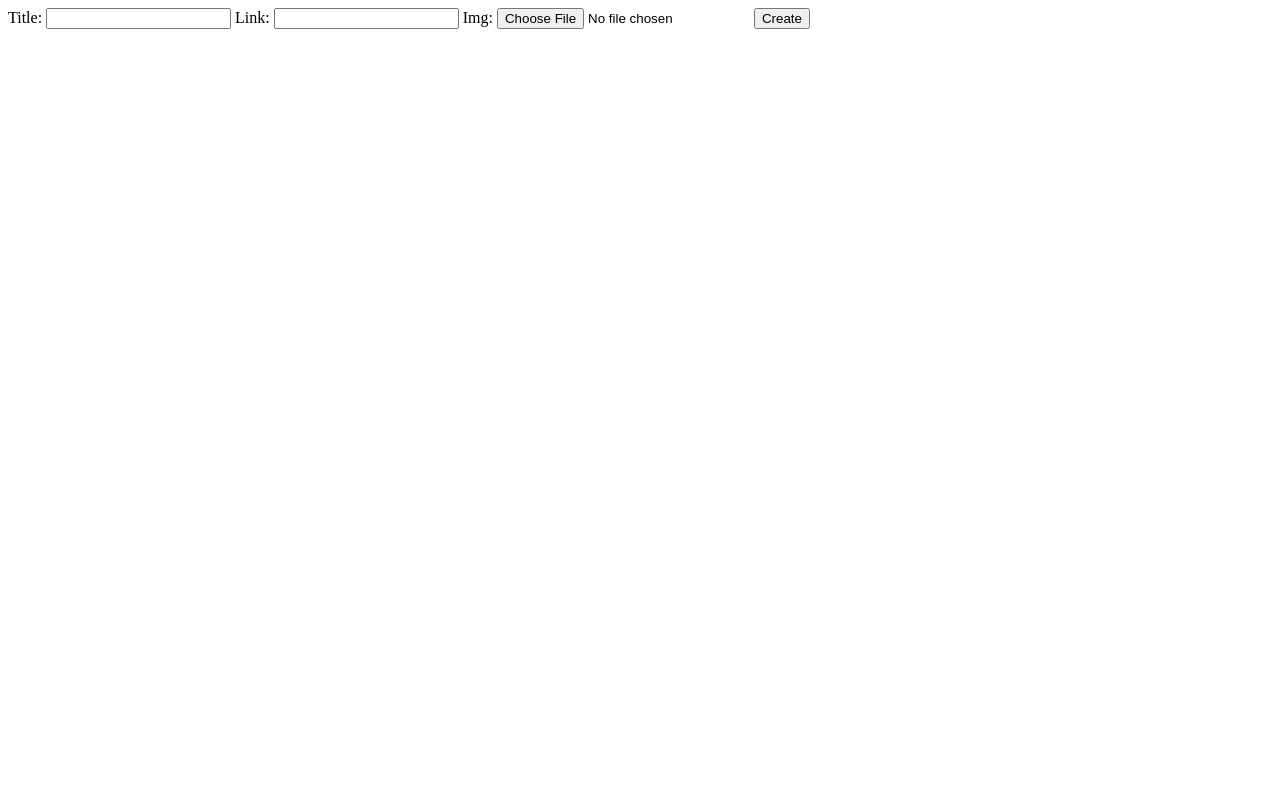
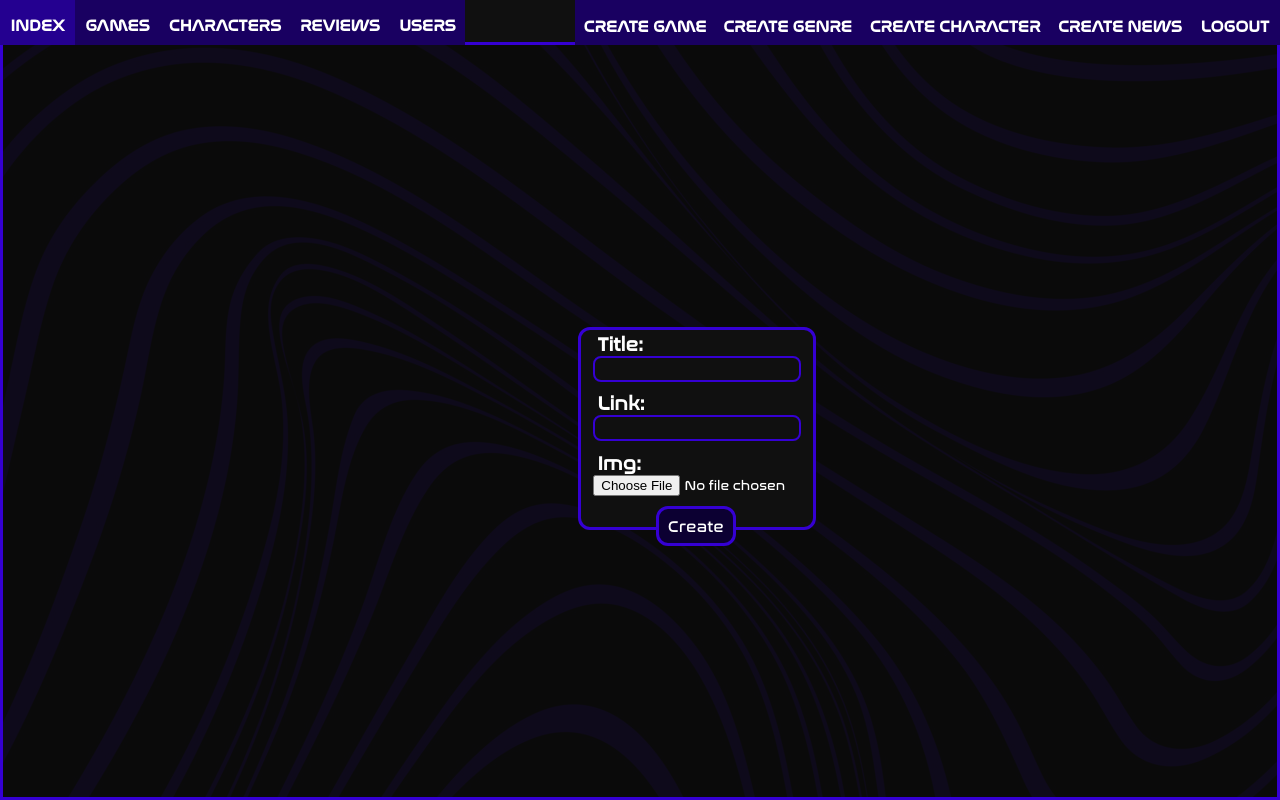
Before and after one commit to bernardofg24/ProjetoDIAM, a Django app: page /levelcheck/createarticle in a window 1280 px wide. Run offline with Django 4.2, Linux system fonts and the light colour scheme; a user stored in the database is signed in.

Commit message:
não morreu na praia

```diff
--- /dev/null
+++ b/projeto/levelcheck/static/website/css/admin.css
@@ -0,0 +1,150 @@
+@font-face {
+  font-family: detroit;
+  src: url("../fonts/nasalization-rg.otf");
+}
+
+html{
+	height: 100%;
+	width: 100%;
+	margin: 0;
+	padding: 0;
+	font-family: detroit;
+}
+
+body{
+	background-image: url("../images/background.png");
+	height: 100%;
+	width: 100%;
+	margin: 0;
+	padding: 0;
+}
+
+nav{
+	background-color: #101010;
+	height: 5.3%;
+	margin: 0;
+	padding: 0;
+	border-bottom-style: solid;
+	border-color: #3500D3;
+	color: white;
+	display: flex;
+	justify-content: space-between;
+}
+
+.nav_link{
+	background-color: #190061;
+	height: 70%;
+	margin: 0;
+	padding: 0;
+	padding-top: 2.5%;
+	text-align: center;
+	text-decoration: none;
+	font-weight: bold;
+}
+
+.nav_link:visited, .nav_link:link{
+	color: white;
+}
+
+.nav_link:hover{
+	background-color: #240090;
+	cursor: pointer;
+}
+
+.nav_link:active{
+	background-color: #0C0032;
+}
+
+#main{
+	background-color: rgba(16,16,16,0.66);
+	height: 94%;
+	border-bottom-style: solid;
+	border-right-style: solid;
+	border-left-style: solid;
+	border-color: #3500D3;
+	margin: 0;
+	padding: 0;
+	display: flex;
+	flex-wrap: wrap;
+}
+
+legend, label{
+	margin: 0;
+	padding: 0;
+	color: white;
+	word-wrap: break-word;
+}
+
+.link_button{
+	background-color: #0C0032;
+	border: solid;
+	border-color: #3500D3;
+	color: white;
+	text-align: center;
+	text-decoration: none;
+	width: 80px;
+	height: 40px;
+	padding: 0;
+	margin: 0;
+	margin-top: 5%;
+	margin-left: 30%;
+	font-family: detroit;
+	font-size: 1em;
+	cursor: pointer;
+	border-radius: 12px;
+}
+
+.link_button:hover{
+	background-color: #190061;
+}
+
+.link_button:active{
+	background-color: #0C0032;
+}
+
+.section_button{
+	height: 12.5%;
+	width: 100%;
+	margin: 0;
+	padding: 0;
+	display: flex;
+	justify-content: center;
+	align-items: center;
+}
+
+label{
+	font-weight: bold;
+	font-size: 1.2em;
+	padding-left: 2%;
+}
+
+fieldset{
+	border-color: #3500D3;
+	border-style: solid;
+	border-radius: 12px;
+	border-width: 3px;
+	background-color: rgb(16,16,16);
+	height: 35%;
+	margin-bottom: 4%;
+}
+
+input[type=date], input[type=text], select, textarea{
+	border-color: #3500D3;
+	border-style: solid;
+	border-radius: 8px;
+	background-color: rgb(16,16,16);
+	color: white;
+	width: 200px;
+	height: 20px;
+	font-family: detroit;
+	color-scheme: dark;
+	font-size: 0.8em;
+	margin-bottom: 5%;
+	margin-right: 20%;
+}
+
+input[type=file]{
+	color: white;
+	font-family: detroit;
+	width: 200px;
+}
--- a/projeto/levelcheck/templates/levelcheck/create_article.html
+++ b/projeto/levelcheck/templates/levelcheck/create_article.html
@@ -1,16 +1,20 @@
-<!DOCTYPE html>
-<html lang="en">
-<head>
-    <meta charset="UTF-8">
-    <title>Article Form</title>
-</head>
-<body>
+{% extends "levelcheck/index.html" %}
 
-    <form method="post" enctype="multipart/form-data">
+{% block tab %}
+    <title>News Creation</title>
+{% endblock %}
+
+{% block css %}
+    {% load static %}
+    <link rel="stylesheet" type="text/css" href="{% static 'website/css/admin.css' %}" />
+{% endblock %}
+
+{% block content %}
+    <form style="margin: auto; width: 10%; height: 25%" enctype="multipart/form-data" method="post" autocomplete="off">
         {% csrf_token %}
+        <fieldset style="width: 100%; height: 98%; padding-top: 2%">
             {{ article_form }}
-            <input type="submit" value="Create">
+            <input class="link_button" type="submit" value="Create">
+        </fieldset>
     </form>
-
-</body>
-</html>
+{% endblock %}
--- a/projeto/levelcheck/templates/levelcheck/index.html
+++ b/projeto/levelcheck/templates/levelcheck/index.html
@@ -6,7 +6,9 @@
     <title>Index</title>
     {% endblock %}
     {% load static %}
+    {% block css %}
     <link rel="stylesheet" type="text/css" href="{% static 'website/css/base.css' %}" />
+    {% endblock %}
     <link rel="shortcut icon" type="image/png" href="{% static 'website/images/folder.png' %}"/>
 </head>
 <body>
```
Also changed, not shown: projeto/levelcheck/templates/levelcheck/create_character.html (+16 -12 lines), projeto/levelcheck/templates/levelcheck/create_game.html (+16 -12 lines), projeto/levelcheck/templates/levelcheck/create_genre.html (+16 -12 lines).
